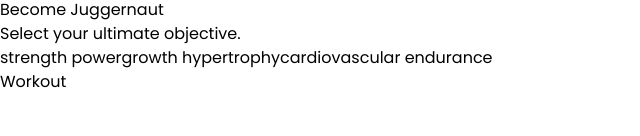
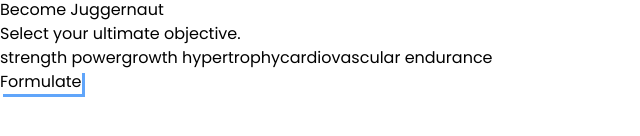
Before and after one commit to ihsanye/gymApp-react, a React (Vite) app: page / in a window 1280 px wide. Shown: the part 386-522 px from the top of the page, without its empty margins (0-640 px from the left). Built offline with nearby package versions, Linux system fonts and the light colour scheme.

Commit message:
organize some codes

```diff
--- a/src/App.jsx
+++ b/src/App.jsx
@@ -1,14 +1,33 @@
+import { useState } from "react"
 import Generator from "./components/Generator"
 import Hero from "./components/Hero"
 import Workout from "./components/Workout"
+import { generateWorkout } from "./utils/functions";
 
 function App() {
+  const [workout, setWorkout] = useState(null);
+  const [poison, setPoison] = useState('individual');
+  const [muscles, setMuscles] = useState([]);
+  const [goal, setGoal] = useState('strength_power');
+
+  function updateWorkout() {
+    if (muscles.length < 1) {
+      return
+    }
+    let newWorkout = generateWorkout(poison, muscles, goal);
+    setWorkout(newWorkout);
+  }
 
   return (
     <main className="min-h-screen flex flex-col bg-gradient-to-r from-slate-800 to-slate-950 text-white text-sm sm:text-base">
       <Hero />
-      <Generator />
-      <Workout />
+      <Generator
+        poison={poison} setPoison={setPoison}
+        muscles={muscles} setMuscles={setMuscles}
+        goal={goal} setGoal={setGoal}
+        updateWorkout={updateWorkout}
+      />
+      {workout && (<Workout workout={workout} />)}
     </main>
   )
 }
--- /dev/null
+++ b/src/components/Button.jsx
@@ -0,0 +1,13 @@
+import React from 'react'
+
+function Button(props) {
+    const { text, func } = props;
+
+    return (
+        <button onClick={func} className='px-8 py-4 mx-auto rounded-md border-2 border-blue-400 bg-gradient-slate-950 blueShadow duration-200'>
+            <p>{text}</p>
+        </button>
+    )
+}
+
+export default Button
--- a/src/components/Generator.jsx
+++ b/src/components/Generator.jsx
@@ -1,6 +1,7 @@
 import React, { useState } from 'react'
 import SectionWrapper from './SectionWrapper'
 import { SCHEMES, WORKOUTS } from '../utils/swoldier';
+import Button from './Button';
 
 function Header(props) {
     const { index, title, description } = props;
@@ -15,11 +16,9 @@ function Header(props) {
     )
 }
 
-function Generator() {
+function Generator(props) {
+    const { muscles, setMuscles, goal, setGoal, poison, setPoison, updateWorkout } = props;
     const [showModal, setShowModal] = useState(false);
-    const [poison, setPoison] = useState('individual');
-    const [muscles, setMuscles] = useState([]);
-    const [goal, setGoal] = useState('strength_power');
 
     function toggleModal() {
         setShowModal(!showModal);
@@ -54,7 +53,7 @@ function Generator() {
                         <button onClick={() => {
                             setMuscles([]);
                             setPoison(type);
-                        }} className={'bg-slate-950 border  duration-200 hover:border-blue-600 py-3 rounded-lg ' + (type === poison ? 'border-blue-600 text-blue-600' : 'border-blue-400')} key={typeIndex}>
+                        }} className={'bg-slate-950 border  duration-200 px-4 hover:border-blue-600 py-3 rounded-lg ' + (type === poison ? 'border-blue-600 text-blue-600' : 'border-blue-400')} key={typeIndex}>
                             <p className='capitalize'>{type.replaceAll('_', ' ')}</p>
                         </button>
                     )
@@ -77,17 +76,18 @@ function Generator() {
                 )}
             </div>
             <Header index={'03'} title={'Become Juggernaut'} description={'Select your ultimate objective.'} />
-            <div className='grid grid-cols-3 gap-4'>
+            <div className='grid grid-cols-1 sm:grid-cols-3 gap-4'>
                 {Object.keys(SCHEMES).map((scheme, schemeIndex) => {
                     return (
                         <button onClick={() => {
                             setGoal(scheme);
-                        }} className={'bg-slate-950 border  duration-200 hover:border-blue-600 py-3 rounded-lg ' + (scheme === goal ? 'border-blue-600 text-blue-600' : 'border-blue-400')} key={schemeIndex}>
+                        }} className={'bg-slate-950 border  duration-200 px-4 hover:border-blue-600 py-3 rounded-lg ' + (scheme === goal ? 'border-blue-600 text-blue-600' : 'border-blue-400')} key={schemeIndex}>
                             <p className='capitalize'>{scheme.replaceAll('_', ' ')}</p>
                         </button>
                     )
                 })}
             </div>
+            <Button func={updateWorkout} text={'Formulate'} />
         </SectionWrapper>
     )
 }
--- a/src/components/Hero.jsx
+++ b/src/components/Hero.jsx
@@ -1,4 +1,5 @@
 import React from 'react'
+import Button from './Button'
 
 export default function Hero() {
     return (
@@ -8,7 +9,7 @@ export default function Hero() {
                 <h1 className='font-semibold text-4xl sm:text-5xl md:text-6xl lg:text-7xl'>GYM <span className='text-blue-400'>UP</span></h1>
             </div>
             <p className='text-sm md:text-base font-light'>G'et Y'our M'ental <span className='text-blue-400 font-medium'>UP</span></p>
-            <button className='px-8 py-4 rounded-md border-2 border-blue-400 bg-gradient-slate-950 blueShadow duration-200'><p>Accept & Begin</p></button>
+            <Button text={'Accept & Begin'} />
         </div>
     )
 }
--- a/src/components/Workout.jsx
+++ b/src/components/Workout.jsx
@@ -1,6 +1,7 @@
 import React from 'react'
 
-export default function Workout() {
+export default function Workout(props) {
+    const { workout } = props;
     return (
         <div>Workout</div>
     )
--- /dev/null
+++ b/src/utils/functions.js
@@ -0,0 +1,3 @@
+export function generateWorkout(args) {
+    const { muscles, poison, goal } = args;
+}
```
